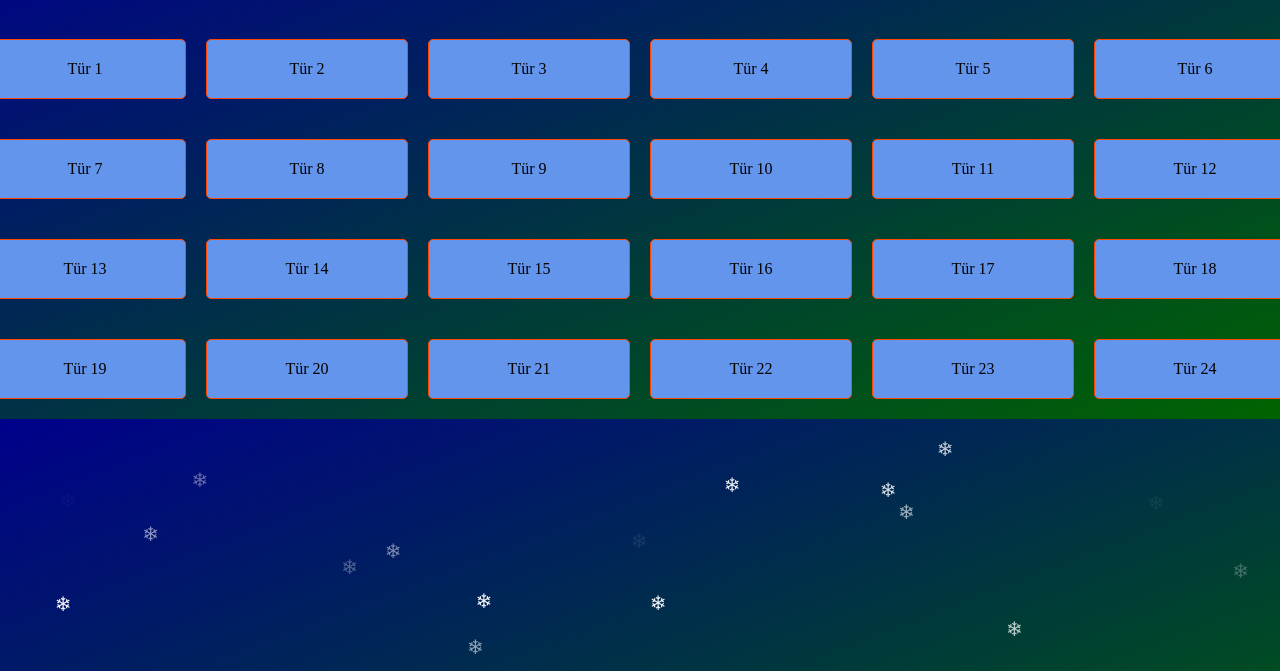
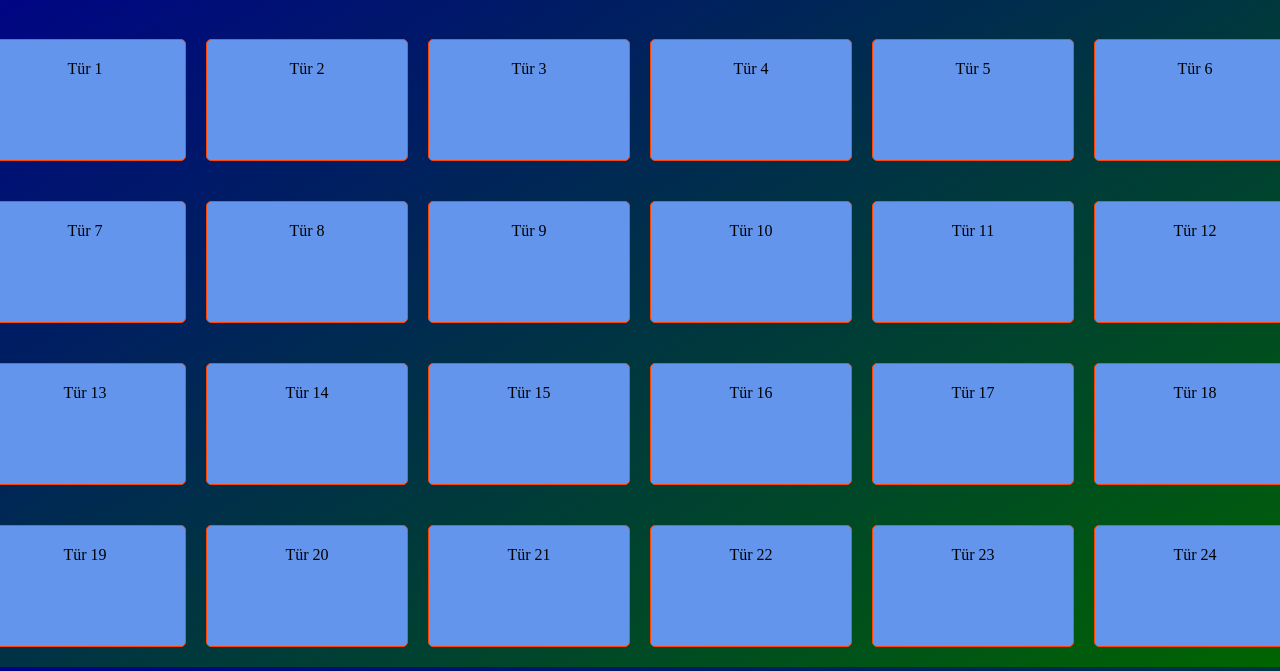
Before and after one commit to tolga-s/Adventskalender, a plain HTML site: page index.html in a window 1280 px wide. Shown: the part 75-746 px from the top of the page. Drawn offline with nearby package versions, Linux system fonts and the light colour scheme.

Commit message:
Added favicon

```diff
--- a/adventskalender.css
+++ b/adventskalender.css
@@ -35,8 +35,9 @@ h1 {
     border-radius: 5px;
     text-align: center;
     padding: 20px;
-    margin: 10px ; /* Center horizontally */
+    margin: 10px; /* Center horizontally */
     min-width: 10rem;
+    min-height: 5rem;
 }
 
 .revealed {
--- a/index.html
+++ b/index.html
@@ -7,6 +7,8 @@
     <meta http-equiv="X-UA-Compatible" content="ie=edge">
     <title>Adventskalender</title>
     <link rel="stylesheet" href="adventskalender.css">
+    <link rel="icon" type="image/x-icon" href="img/favicon.ico">
+
     <script src="https://unpkg.com/sweetalert/dist/sweetalert.min.js"></script>
     <script type="module">
 
```
Also changed, not shown: img/favicon.ico (added).
